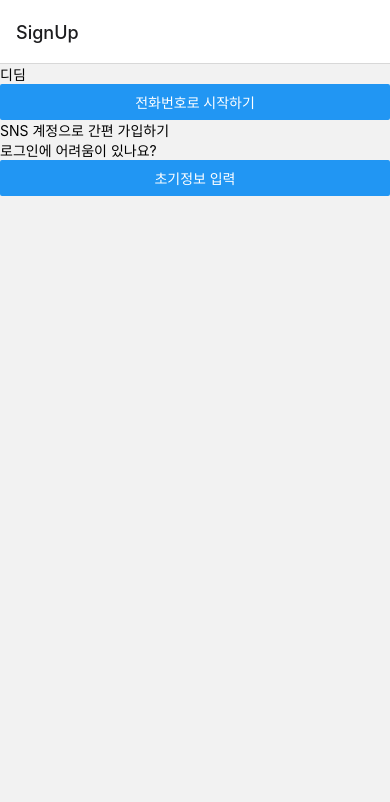
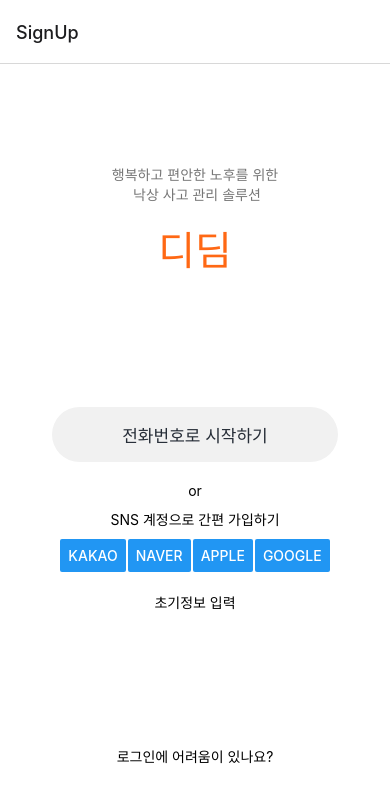
Before and after one commit to sehwa811/SENISION, a React Native app: screen /Verify in a window 390 px wide. Both pictures are taken after a click on the button 26 px from the left and 32 px from the top of the page. Shown: the top 802 px of the page. Built offline with nearby package versions, Linux system fonts and the light colour scheme.

Commit message:
design: 스타일링 적용 중

```diff
--- a/package.json
+++ b/package.json
@@ -19,8 +19,10 @@
     "react-hook-form": "^7.51.4",
     "react-native": "0.74.1",
     "react-native-date-picker": "^5.0.2",
-    "react-native-safe-area-context": "^4.10.1",
-    "react-native-screens": "^3.31.1"
+    "react-native-paper": "^5.12.3",
+    "react-native-safe-area-context": "^4.10.3",
+    "react-native-screens": "^3.31.1",
+    "react-native-vector-icons": "^10.1.0"
   },
   "devDependencies": {
     "@babel/core": "^7.20.0",
--- a/src/screens/InitialInfo/BodyCheck.tsx
+++ b/src/screens/InitialInfo/BodyCheck.tsx
@@ -1,9 +1,10 @@
 import {Button, Text, View} from "react-native";
+import { inputStyles } from "../PersonalInfo/NameInput";
 
 export default function BodyCheck() {
   return (
-    <View>
-      <Text>BodyCheck</Text>
+    <View style={inputStyles.container}>
+      <Text style={inputStyles.title}>BodyCheck</Text>
       <Button title="완료"></Button>
     </View>
   );
--- a/src/screens/InitialInfo/BreakfastTime.tsx
+++ b/src/screens/InitialInfo/BreakfastTime.tsx
@@ -1,13 +1,14 @@
 import {useState} from "react";
 import { Button, Text, View } from "react-native";
 import DatePicker from "react-native-date-picker";
+import { inputStyles } from "../PersonalInfo/NameInput";
 
 export default function BreakfastTime({navigation}:any) {
   const [date, setDate] = useState(new Date());
 
   return (
-    <View>
-      <Text>아침 식사 시간을 알려주세요</Text>
+    <View  style={inputStyles.container}>
+      <Text style={inputStyles.title}>아침 식사 시간을 알려주세요</Text>
       <DatePicker mode="time" date={date} onDateChange={setDate} />
       <Button title="다음" onPress={() => navigation.navigate("LunchTime")} />
     </View>
--- a/src/screens/InitialInfo/DinnerTime.tsx
+++ b/src/screens/InitialInfo/DinnerTime.tsx
@@ -1,13 +1,14 @@
 import {useState} from "react";
 import {Button, Text, View} from "react-native";
 import DatePicker from "react-native-date-picker";
+import { inputStyles } from "../PersonalInfo/NameInput";
 
 export default function DinnerTime({navigation}:any) {
   const [date, setDate] = useState(new Date());
 
   return (
-    <View>
-      <Text>저녁 식사 시간을 알려주세요</Text>
+    <View style={inputStyles.container}>
+      <Text style={inputStyles.title}>저녁 식사 시간을 알려주세요</Text>
       <DatePicker mode="time" date={date} onDateChange={setDate} />
       <Button title="다음" onPress={() => navigation.navigate("BodyCheck")} />
     </View>
--- a/src/screens/InitialInfo/GetupTime.tsx
+++ b/src/screens/InitialInfo/GetupTime.tsx
@@ -1,13 +1,14 @@
 import {useState} from "react";
 import { Button, Text, View } from "react-native";
 import DatePicker from "react-native-date-picker";
+import { inputStyles } from "../PersonalInfo/NameInput";
 
 export default function GetupTime({navigation}:any) {
   const [date, setDate] = useState(new Date());
 
   return (
-    <View>
-      <Text>기상 시간을 알려주세요</Text>
+    <View style={inputStyles.container}>
+      <Text style={inputStyles.title}>기상 시간을 알려주세요</Text>
       <DatePicker date={date} onDateChange={setDate} mode="time" />
       <Button title="다음" onPress={() => navigation.navigate("BreakfastTime")} />
     </View>
--- a/src/screens/PersonalInfo/GenderInput.tsx
+++ b/src/screens/PersonalInfo/GenderInput.tsx
@@ -4,6 +4,7 @@
 import {RouteProp, useNavigation, useRoute} from "@react-navigation/native";
 import {useState} from "react";
 import {useUserContext} from "../../context/UserContext";
+import { inputStyles } from "./NameInput";
 
 export default function GenderInput() {
   const [gender, setGender] = useState("");
@@ -17,8 +18,8 @@
   };
 
   return (
-    <View>
-      <Text>당신의 성별을 알려주세요</Text>
+    <View style={inputStyles.container}>
+      <Text style={inputStyles.title}>당신의 성별을 알려주세요</Text>
       <Button title="남성" />
       <Button title="여성" />
       <Button title="다음" onPress={handleNext} />
--- a/src/screens/PersonalInfo/NameInput.tsx
+++ b/src/screens/PersonalInfo/NameInput.tsx
@@ -1,12 +1,13 @@
 import {useNavigation} from "@react-navigation/native";
 import {useState} from "react";
-import {Button, Text, TextInput, View} from "react-native";
+import {Button, StyleSheet, Text, TextInput, View} from "react-native";
 import {useUserContext} from "../../context/UserContext";
 import {NativeStackNavigationProp} from "@react-navigation/native-stack";
 import {StackScreenList} from "../InitContainer";
+import {GlobalStyles} from "../../styles/GlobalStyle";
 
 export default function NameInput() {
-  const [name, onChangeName] = useState("placeholder");
+  const [name, onChangeName] = useState("");
   const navigation =
     useNavigation<NativeStackNavigationProp<StackScreenList, "NameInput">>();
   const {setUserInfo} = useUserContext();
@@ -17,10 +18,36 @@
   };
 
   return (
-    <View>
-      <Text>당신의 이름을 알려주세요</Text>
-      <TextInput onChangeText={onChangeName} value={name}></TextInput>
+    <View style={inputStyles.container}>
+      <Text style={inputStyles.title}>당신의 성함을 알려주세요</Text>
+      <TextInput
+        onChangeText={onChangeName}
+        value={name}
+        style={inputStyles.inputBox}></TextInput>
       <Button title="다음" onPress={handleNext} />
     </View>
   );
 }
+
+export const inputStyles = StyleSheet.create({
+  container: {
+    paddingVertical: 40,
+    height: "100%",
+    display: "flex",
+    flexDirection: "column",
+    alignItems: "center",
+    justifyContent: "space-between",
+  },
+  title: {
+    fontSize: 25,
+  },
+  inputBox: {
+    width: "60%",
+    textAlign: "center",
+    borderBottomColor: "#262D37",
+    borderWidth: 0,
+    borderBottomWidth: 1,
+    padding: 10,
+    fontSize: 15,
+  },
+});
--- a/src/screens/SignUp/SignUpScreen.tsx
+++ b/src/screens/SignUp/SignUpScreen.tsx
@@ -1,28 +1,63 @@
-import {Button, Text, View} from "react-native";
+import {Button, StyleSheet, Text, TouchableOpacity, View} from "react-native";
+import {GlobalStyles} from "../../styles/GlobalStyle";
 
 export default function SignUpScreen({navigation}: any) {
   return (
-    <View>
-      <View>
-        <Text>디딤</Text>
+    <View style={styles.container}>
+      <View style={GlobalStyles.logoBox}>
+        <Text
+          style={
+            GlobalStyles.logoText
+          }>{`행복하고 편안한 노후를 위한\n 낙상 사고 관리 솔루션`}</Text>
+        <Text style={GlobalStyles.logo}>디딤</Text>
       </View>
       <View>
-        <Button
-          title="전화번호로 시작하기"
+        <TouchableOpacity
           onPress={() => navigation.navigate("Verify")}
-        />
+          style={GlobalStyles.basicButton}>
+          <Text style={GlobalStyles.buttonText}>전화번호로 시작하기</Text>
+        </TouchableOpacity>
       </View>
-      <View>
+      <View style={styles.snsBox}>
+        <Text>or</Text>
         <Text>SNS 계정으로 간편 가입하기</Text>
+        <View style={{display: "flex", flexDirection: "row", gap: 2}}>
+          <Button title="kakao"></Button>
+          <Button title="naver"></Button>
+          <Button title="apple"></Button>
+          <Button title="google"></Button>
+        </View>
       </View>
-      <View>
+      <View style={styles.bottomBox}>
         <Text>로그인에 어려움이 있나요?</Text>
       </View>
-
-      <Button
-        title="초기정보 입력"
-        onPress={() => navigation.navigate("NameInput")}
-      />
+      <TouchableOpacity onPress={() => navigation.navigate("NameInput")}>
+        <Text>초기정보 입력</Text>
+      </TouchableOpacity>
     </View>
   );
 }
+
+const styles = StyleSheet.create({
+  container: {
+    height: "100%",
+    backgroundColor: "white",
+    display: "flex",
+    flexDirection: "column",
+    alignItems: "center",
+    paddingVertical: 20,
+    paddingHorizontal: 10
+  },
+  snsBox: {
+    display: "flex",
+    flexDirection: "column",
+    alignItems:"center",
+    gap: 10,
+    paddingVertical: 20,
+    width: "100%"
+  },
+  bottomBox: {
+    position: "absolute",
+    bottom: "10%"
+  }
+});
--- a/src/screens/SignUp/VerifyScreen.tsx
+++ b/src/screens/SignUp/VerifyScreen.tsx
@@ -1,9 +1,17 @@
 import {useState} from "react";
-import {Button, StyleSheet, Text, TextInput, View} from "react-native";
+import {
+  Button,
+  StyleSheet,
+  Text,
+  TextInput,
+  TouchableOpacity,
+  View,
+} from "react-native";
 import {apiInstance} from "../../api/instance";
 import {NativeStackNavigationProp} from "@react-navigation/native-stack";
 import {StackScreenList} from "../InitContainer";
 import {useNavigation} from "@react-navigation/native";
+import {GlobalStyles} from "../../styles/GlobalStyle";
 
 export default function VerifyPhoneNumber() {
   const [phoneNumber, onChangeNumber] = useState<string>("");
@@ -48,16 +56,19 @@
   };
 
   return (
-    <View>
-      <View>
-        <Text>전화번호 인증</Text>
-        <Text>서비스 이용을 위해 번호 인증을 해주세요</Text>
+    <View style={GlobalStyles.container}>
+      <View style={styles.titleBox}>
+        <Text style={styles.title}>전화번호 인증</Text>
+        <Text style={styles.titleText}>
+          서비스 이용을 위해 번호 인증을 해주세요
+        </Text>
       </View>
-      <View>
+      <View style={styles.phoneNumberBox}>
         <Text>휴대전화 번호</Text>
         <TextInput
           value={phoneNumber}
           keyboardType="numeric"
+          style={styles.inputBox}
           onChangeText={onChangeNumber}
         />
         <View
@@ -77,23 +88,65 @@
         </View>
         {isVisible ? (
           <View>
-            <Button title="확인" onPress={VerifyCode} />
-            <Button title="취소" />
+            <TouchableOpacity onPress={VerifyCode} style={styles.buttonBox}>
+              <Text>확인</Text>
+            </TouchableOpacity>
+            <TouchableOpacity style={styles.buttonBox}>
+              <Text>취소</Text>
+            </TouchableOpacity>
           </View>
         ) : (
-          <Button title="인증번호 받기" onPress={verifyNumber} />
+          <TouchableOpacity onPress={verifyNumber} style={styles.buttonBox}>
+            <Text style={styles.buttonText}>인증번호 받기</Text>
+          </TouchableOpacity>
         )}
-      </View>
-      <View>
-        <Text>로그인에 어려움이 있나요?</Text>
       </View>
     </View>
   );
 }
 
 const styles = StyleSheet.create({
-  verifyRequest: {},
+  titleBox: {
+    display: "flex",
+    flexDirection: "column",
+    gap: 10,
+    alignItems: "center",
+    paddingVertical: 60,
+  },
+  title: {
+    fontSize: 20,
+  },
+  titleText: {
+    color: "#767676",
+  },
+  phoneNumberBox: {
+    width: "100%",
+  },
+  inputBox: {
+    borderBottomColor: "#262D37",
+    borderWidth: 0,
+    borderBottomWidth: 1,
+    padding: 10,
+    fontSize: 15,
+  },
   verifyContainer: {
     display: "none",
   },
+  buttonBox: {
+    marginTop: 50,
+    display: "flex",
+    alignItems: "center",
+    justifyContent: "center",
+    borderColor: "none",
+    borderRadius: 40,
+    paddingVertical: 15,
+    paddingHorizontal: 70,
+    width: "auto",
+    height: "auto",
+    backgroundColor: "#D9D9D9",
+  },
+  buttonText: {
+    fontSize: 17,
+    color: "white",
+  },
 });
--- /dev/null
+++ b/src/styles/GlobalStyle.tsx
@@ -0,0 +1,48 @@
+import {StyleSheet} from "react-native";
+
+export const GlobalStyles = StyleSheet.create({
+  container: {
+    height: "100%",
+    backgroundColor: "white",
+    display: "flex",
+    flexDirection: "column",
+    alignItems: "center",
+    paddingVertical: 20,
+    paddingHorizontal: 15,
+  },
+  logoBox: {
+    paddingVertical: 80,
+    textAlign: "center",
+    display: "flex",
+    flexDirection: "column",
+    alignItems: "center",
+    justifyContent: "center",
+    gap: 15,
+    marginBottom: 50,
+  },
+  logo: {
+    color: "#FF6814",
+    fontSize: 40,
+    textAlign: "center",
+  },
+  logoText: {
+    color: "#767676",
+    textAlign: "center",
+  },
+  basicButton: {
+    display: "flex",
+    alignItems: "center",
+    justifyContent: "center",
+    backgroundColor: "#F1F1F1",
+    borderColor: "none",
+    borderRadius: 40,
+    paddingVertical: 15,
+    paddingHorizontal: 70,
+    width: "auto",
+    height: "auto",
+  },
+  buttonText: {
+    fontSize: 17,
+    color: "#262D37",
+  },
+});
```
Also changed, not shown: src/screens/InitialInfo/LunchTime.tsx (+4 -3 lines), src/screens/PersonalInfo/AgeInput.tsx (+4 -3 lines), 5 other files (tests, documents, lock files or other folders).
